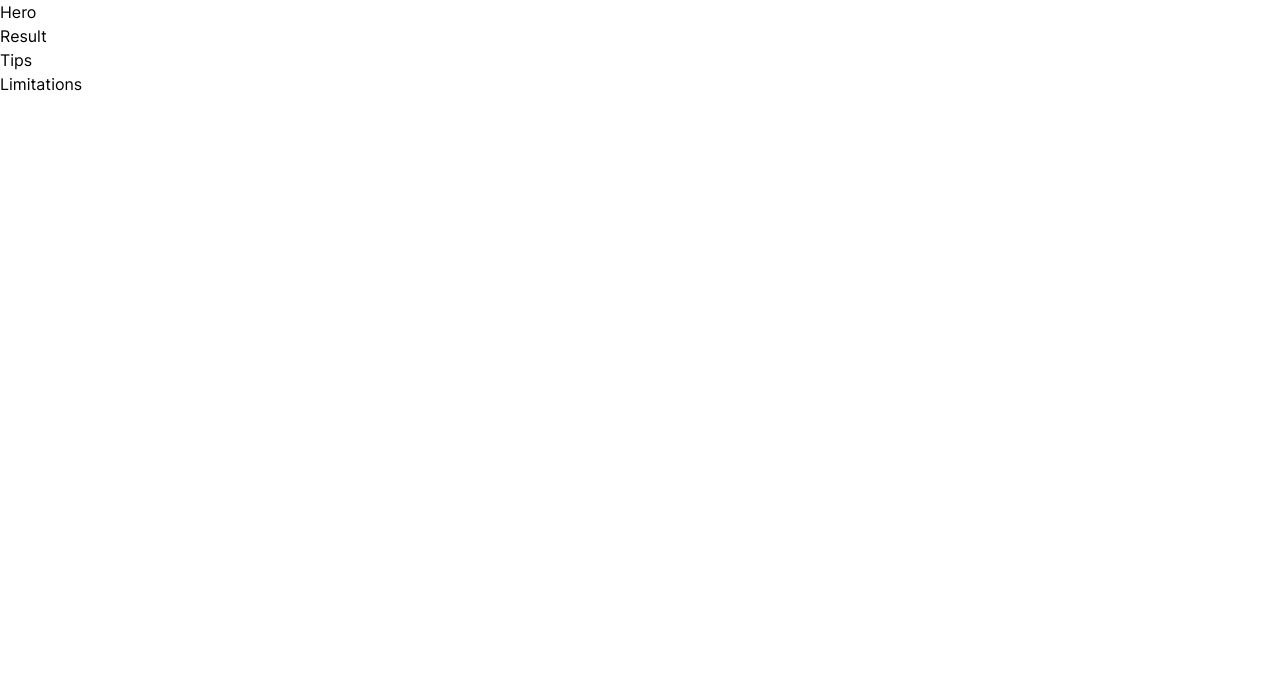
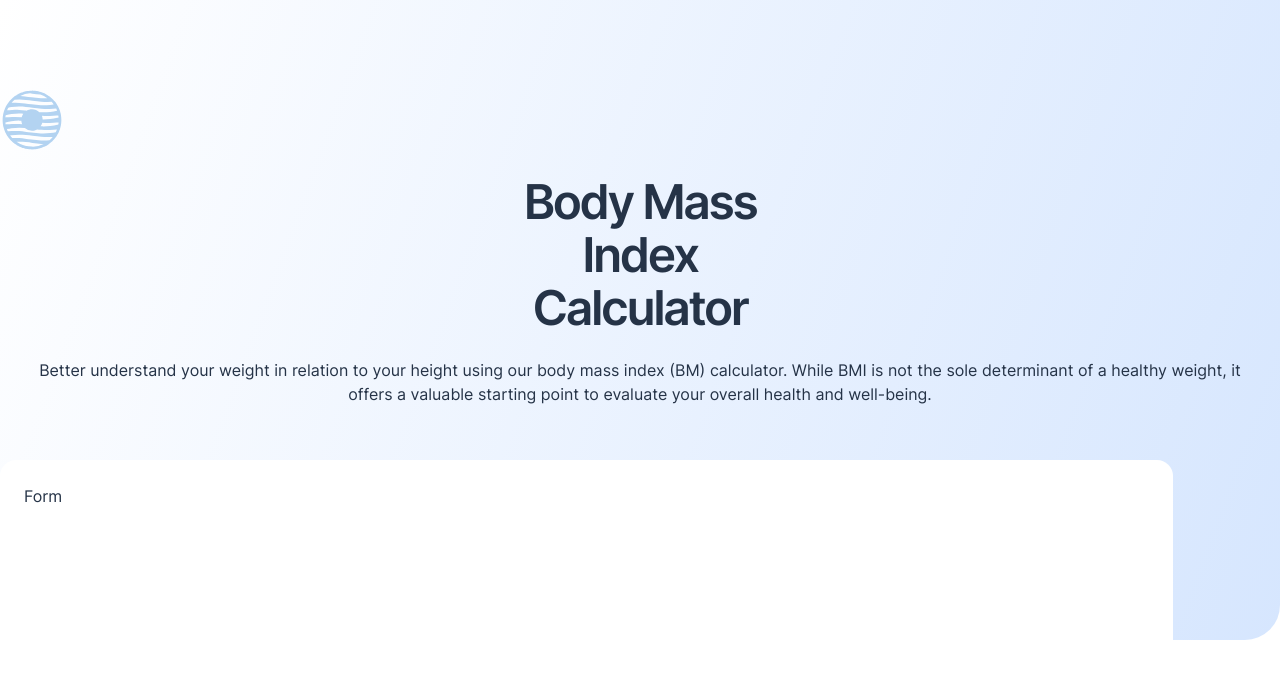
Before and after one commit to solvman/bmi-calculator, a React (Vite) app: page / in a window 1280 px wide. Shown: the top 678 px of the page. Built offline with nearby package versions, Linux system fonts and the light colour scheme.

Commit message:
Update App and Hero components

```diff
--- a/src/App.tsx
+++ b/src/App.tsx
@@ -5,7 +5,7 @@ import Limitations from "./components/Limitations";
 
 function App() {
   return (
-    <main>
+    <main className="text-gunmetal">
       <Hero />
       <Result />
       <Tips />
--- a/src/components/Hero/Hero.tsx
+++ b/src/components/Hero/Hero.tsx
@@ -1,4 +1,29 @@
+import logo from "../../assets/images/logo.svg";
+
 const Hero = () => {
-  return <div>Hero</div>;
+  return (
+    <section className="relative">
+      <div className="h-[640px] rounded-b-[35px] bg-[linear-gradient(290deg,var(--tw-gradient-stops))] from-[rgba(214,230,254,1)] to-transparent pt-6">
+        <img
+          className="mx-auto block h-10 w-10 lg:mx-0 lg:mt-16 lg:h-16 lg:w-16"
+          src={logo}
+          alt=""
+          aria-hidden
+        />
+        <h1 className="mx-auto my-6 max-w-xs text-center text-5xl font-semibold leading-[1.1] tracking-tighter">
+          Body Mass Index Calculator
+        </h1>
+        <p className="px-6 text-center leading-6">
+          Better understand your weight in relation to your height using our
+          body mass index (BM) calculator. While BMI is not the sole determinant
+          of a healthy weight, it offers a valuable starting point to evaluate
+          your overall health and well-being.
+        </p>
+      </div>
+      <div className="absolute -bottom-1/2 h-[500px] w-11/12 rounded-2xl bg-white p-6 shadow-[16px,32px,56px,0px,rgba(143,174,207,0.25)]">
+        Form
+      </div>
+    </section>
+  );
 };
 export default Hero;
```
